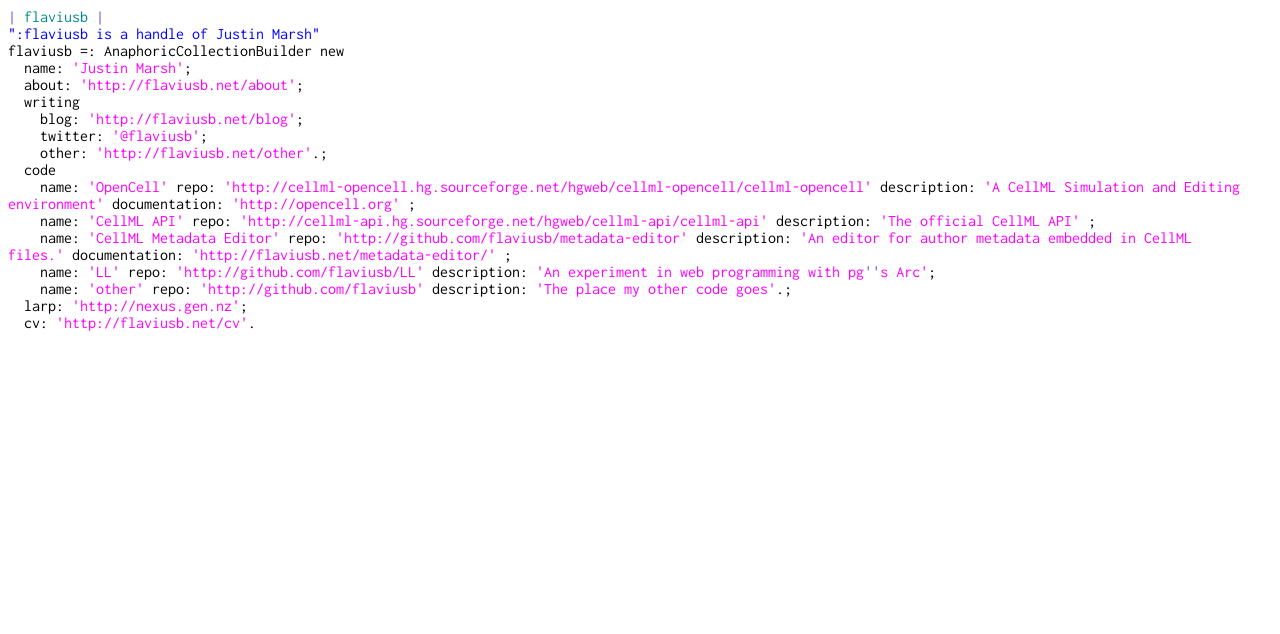
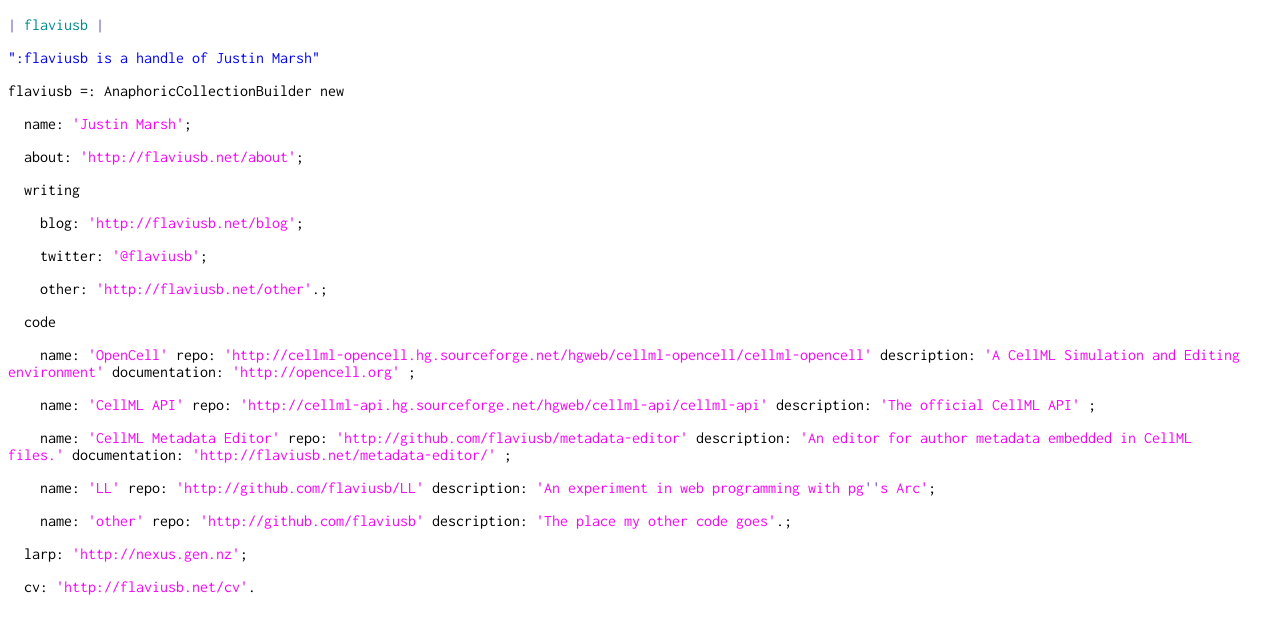
Before and after one commit to flaviusb/flaviusb.github.com, a Jekyll site: the page index.html, which Jekyll copies as it is, in a window 1280 px wide. Shown: the top 634 px of the page. Built offline with Jekyll 4.4.1, drawn with Linux system fonts in a browser that asks for light colours; Markdown is read by kramdown in place of the engine named in the settings.

Commit message:
Change <br/> to <p></p> to avoid CDATA problems.

```diff
--- a/index.html
+++ b/index.html
@@ -13,22 +13,22 @@
     <meta name="google-site-verification" content="6y_kSRBbkvXwVRvnTJy7Dsy6J1ODLla2oHGJt2bmAew" />
   </head>
 <body>
-<span class="pipevar">|</span>&nbsp;<span class="prevar">flaviusb</span>&nbsp;<span class="pipevar">|</span><br/>
-<span class="comment">&quot;:flaviusb is a handle of Justin Marsh&quot;</span><br/>
-flaviusb =: AnaphoricCollectionBuilder new<br/>
-&nbsp;&nbsp;name: <span class="string">'Justin Marsh'</span>;<br/>
-&nbsp;&nbsp;about: <span class="string">'<a href="http://flaviusb.net/about">http://flaviusb.net/about</a>'</span>;<br/>
-&nbsp;&nbsp;writing<br/>
-&nbsp;&nbsp;&nbsp;&nbsp;blog: <span class="string">'<a href="http://flaviusb.net/blog">http://flaviusb.net/blog</a>'</span>;<br/>
-&nbsp;&nbsp;&nbsp;&nbsp;twitter: <span class="string">'<a href="http://twitter.com/flaviusb">@flaviusb</a>'</span>;<br/>
-&nbsp;&nbsp;&nbsp;&nbsp;other: <span class="string">'http://flaviusb.net/other'</span>.;<br/>
-&nbsp;&nbsp;code<br/>
-&nbsp;&nbsp;&nbsp;&nbsp;name: <span class="string">'OpenCell'</span>&nbsp;repo: <span class="string">'<a href="http://cellml-opencell.hg.sourceforge.net/hgweb/cellml-opencell/cellml-opencell">http://cellml-opencell.hg.sourceforge.net/hgweb/cellml-opencell/cellml-opencell</a>'</span>&nbsp;description: <span class="string">'A CellML Simulation and Editing environment'</span>&nbsp;documentation: <span class="string">'<a href="http://opencell.org">http://opencell.org</a>'</span>&nbsp;;<br/>
-&nbsp;&nbsp;&nbsp;&nbsp;name: <span class="string">'CellML API'</span>&nbsp;repo: <span class="string">'<a href="http://cellml-api.hg.sourceforge.net/hgweb/cellml-api/cellml-api">http://cellml-api.hg.sourceforge.net/hgweb/cellml-api/cellml-api</a>'</span>&nbsp;description: <span class="string">'The official CellML API'</span>&nbsp;;<br/>
-&nbsp;&nbsp;&nbsp;&nbsp;name: <span class="string">'CellML Metadata Editor'</span>&nbsp;repo: <span class="string">'<a href="http://github.com/flaviusb/metadata-editor">http://github.com/flaviusb/metadata-editor</a>'</span>&nbsp;description: <span class="string">'An editor for author metadata embedded in CellML files.'</span>&nbsp;documentation: <span class="string">'<a href="http://flaviusb.net/metadata-editor/">http://flaviusb.net/metadata-editor/</a>'</span> ;<br/>
-&nbsp;&nbsp;&nbsp;&nbsp;name: <span class="string">'LL'</span>&nbsp;repo: <span class="string">'<a href="http://github.com/flaviusb/LL">http://github.com/flaviusb/LL</a>'</span>&nbsp;description: <span class="string">'An experiment in web programming with pg</span><span class="escape">''</span><span class="string">s Arc'</span>;<br/>
-&nbsp;&nbsp;&nbsp;&nbsp;name: <span class="string">'other'</span>&nbsp;repo: <span class="string">'<a href="http://github.com/flaviusb">http://github.com/flaviusb</a>'</span>&nbsp;description: <span class="string">'The place my other code goes'</span>.;<br/>
-&nbsp;&nbsp;larp: <span class="string">'<a href="http://nexus.gen.nz">http://nexus.gen.nz</a>'</span>;<br/>
-&nbsp;&nbsp;cv: <span class="string">'<a href="http://flaviusb.net/cv">http://flaviusb.net/cv</a>'</span>.<br/>
+<p><span class="pipevar">|</span>&nbsp;<span class="prevar">flaviusb</span>&nbsp;<span class="pipevar">|</span></p>
+<p><span class="comment">&quot;:flaviusb is a handle of Justin Marsh&quot;</span></p>
+<p>flaviusb =: AnaphoricCollectionBuilder new</p>
+<p>&nbsp;&nbsp;name: <span class="string">'Justin Marsh'</span>;</p>
+<p>&nbsp;&nbsp;about: <span class="string">'<a href="http://flaviusb.net/about">http://flaviusb.net/about</a>'</span>;</p>
+<p>&nbsp;&nbsp;writing</p>
+<p>&nbsp;&nbsp;&nbsp;&nbsp;blog: <span class="string">'<a href="http://flaviusb.net/blog">http://flaviusb.net/blog</a>'</span>;</p>
+<p>&nbsp;&nbsp;&nbsp;&nbsp;twitter: <span class="string">'<a href="http://twitter.com/flaviusb">@flaviusb</a>'</span>;</p>
+<p>&nbsp;&nbsp;&nbsp;&nbsp;other: <span class="string">'http://flaviusb.net/other'</span>.;</p>
+<p>&nbsp;&nbsp;code</p>
+<p>&nbsp;&nbsp;&nbsp;&nbsp;name: <span class="string">'OpenCell'</span>&nbsp;repo: <span class="string">'<a href="http://cellml-opencell.hg.sourceforge.net/hgweb/cellml-opencell/cellml-opencell">http://cellml-opencell.hg.sourceforge.net/hgweb/cellml-opencell/cellml-opencell</a>'</span>&nbsp;description: <span class="string">'A CellML Simulation and Editing environment'</span>&nbsp;documentation: <span class="string">'<a href="http://opencell.org">http://opencell.org</a>'</span>&nbsp;;</p>
+<p>&nbsp;&nbsp;&nbsp;&nbsp;name: <span class="string">'CellML API'</span>&nbsp;repo: <span class="string">'<a href="http://cellml-api.hg.sourceforge.net/hgweb/cellml-api/cellml-api">http://cellml-api.hg.sourceforge.net/hgweb/cellml-api/cellml-api</a>'</span>&nbsp;description: <span class="string">'The official CellML API'</span>&nbsp;;</p>
+<p>&nbsp;&nbsp;&nbsp;&nbsp;name: <span class="string">'CellML Metadata Editor'</span>&nbsp;repo: <span class="string">'<a href="http://github.com/flaviusb/metadata-editor">http://github.com/flaviusb/metadata-editor</a>'</span>&nbsp;description: <span class="string">'An editor for author metadata embedded in CellML files.'</span>&nbsp;documentation: <span class="string">'<a href="http://flaviusb.net/metadata-editor/">http://flaviusb.net/metadata-editor/</a>'</span> ;</p>
+<p>&nbsp;&nbsp;&nbsp;&nbsp;name: <span class="string">'LL'</span>&nbsp;repo: <span class="string">'<a href="http://github.com/flaviusb/LL">http://github.com/flaviusb/LL</a>'</span>&nbsp;description: <span class="string">'An experiment in web programming with pg</span><span class="escape">''</span><span class="string">s Arc'</span>;</p>
+<p>&nbsp;&nbsp;&nbsp;&nbsp;name: <span class="string">'other'</span>&nbsp;repo: <span class="string">'<a href="http://github.com/flaviusb">http://github.com/flaviusb</a>'</span>&nbsp;description: <span class="string">'The place my other code goes'</span>.;</p>
+<p>&nbsp;&nbsp;larp: <span class="string">'<a href="http://nexus.gen.nz">http://nexus.gen.nz</a>'</span>;</p>
+<p>&nbsp;&nbsp;cv: <span class="string">'<a href="http://flaviusb.net/cv">http://flaviusb.net/cv</a>'</span>.</p>
 </body>
 </html>
```
